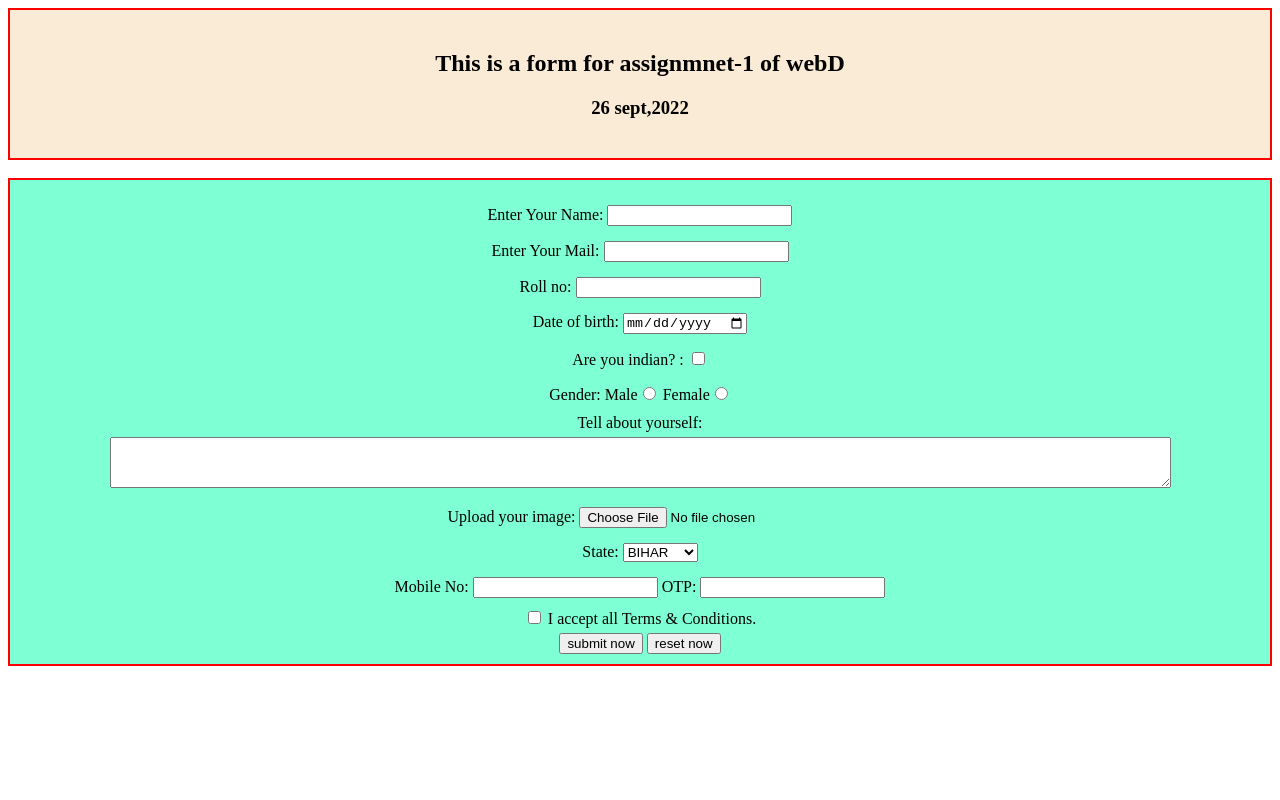
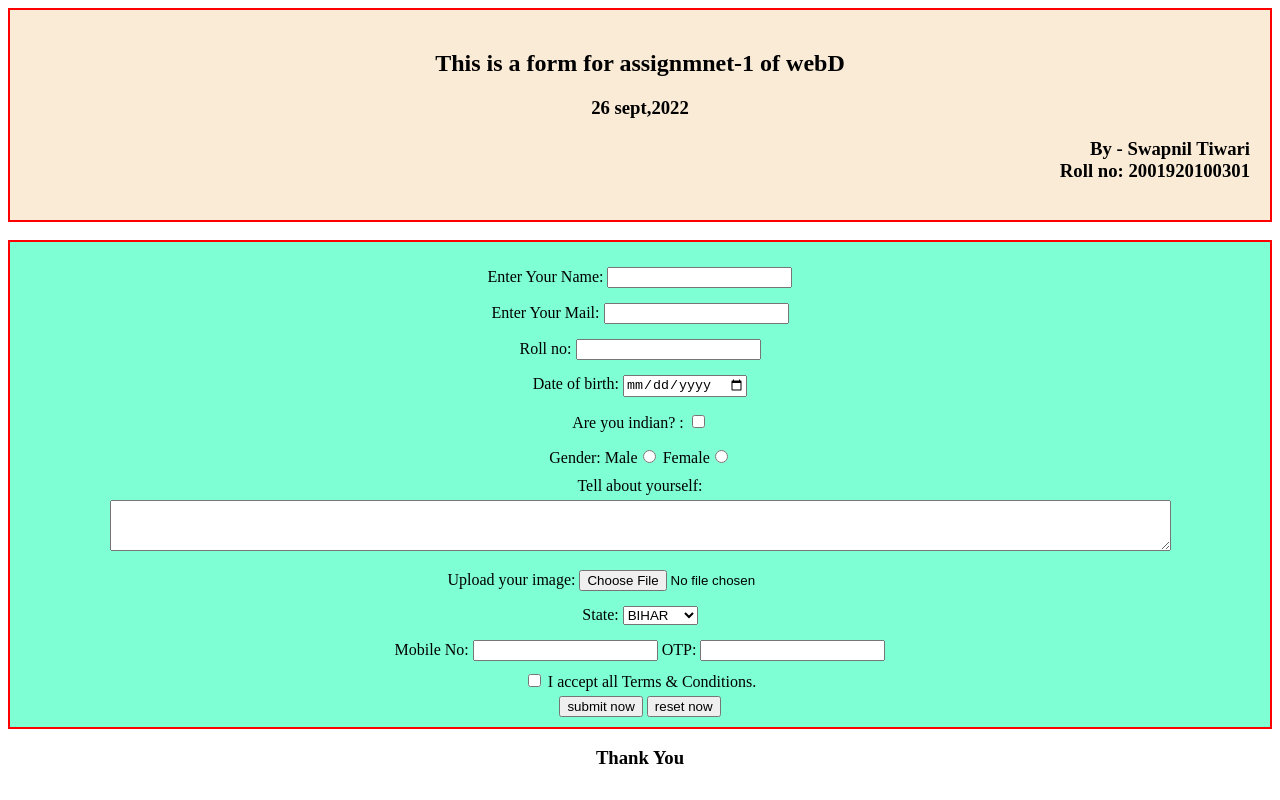
Before and after one commit to SWAPNILTIWARI100/assignmentof-webD, a plain HTML site: page index.html in a window 1280 px wide. Drawn offline with Linux system fonts and the light colour scheme.

Commit message:
Update index.html

```diff
--- a/index.html
+++ b/index.html
@@ -38,6 +38,9 @@
         .lp {
             text-align: center;
         }
+        .rii{
+            text-align: right;
+        }
     </style>
 </head>
 
@@ -50,6 +53,10 @@
         <div class="row">
             <h1> This is a form for assignmnet-1 of webD </h1>
             <h3> 26 sept,2022</h3>
+        </div>
+        <div class="rii">
+            <h3>By - Swapnil Tiwari <br>
+        Roll no: 2001920100301</h3>
         </div>
 
 
@@ -133,6 +140,11 @@
 
     </form>
 
+   <div class="row">
+
+            <h3> Thank You </h3>
+        </div>
+
 
 
 </body>
```
